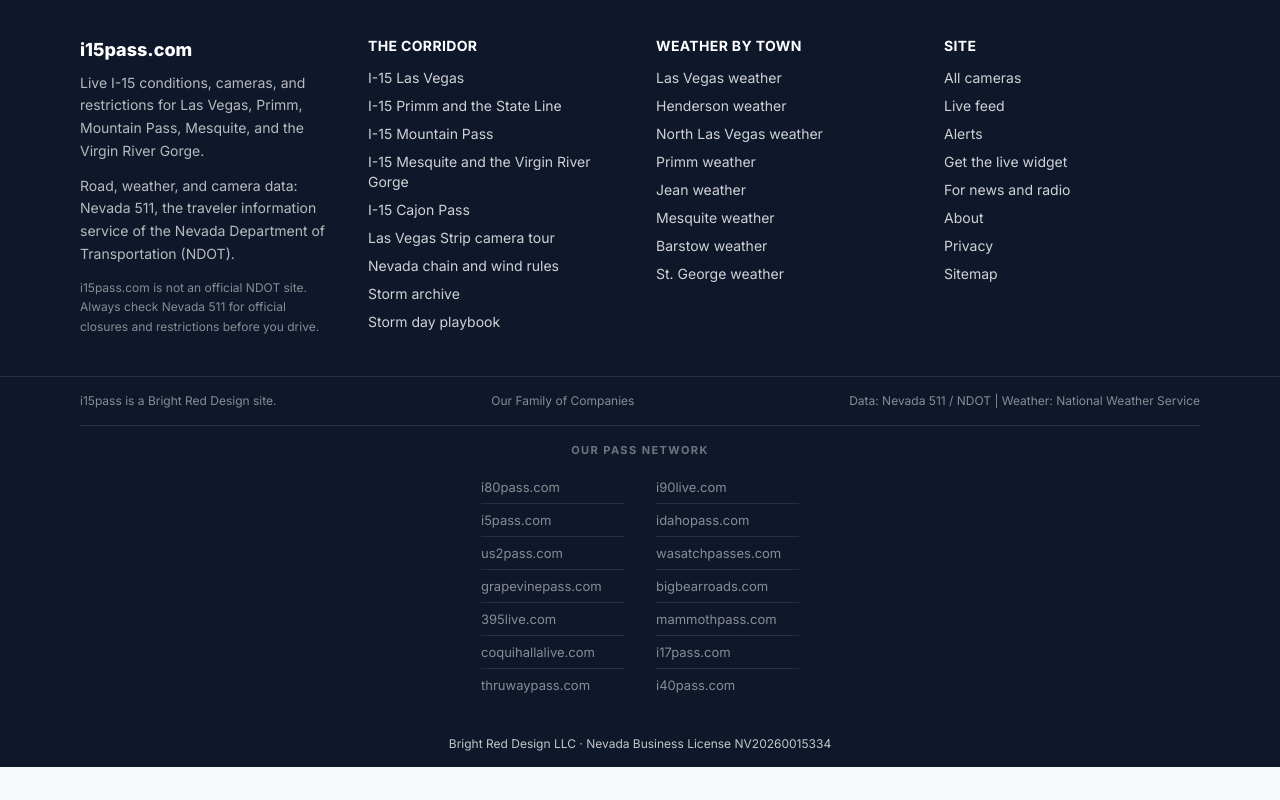
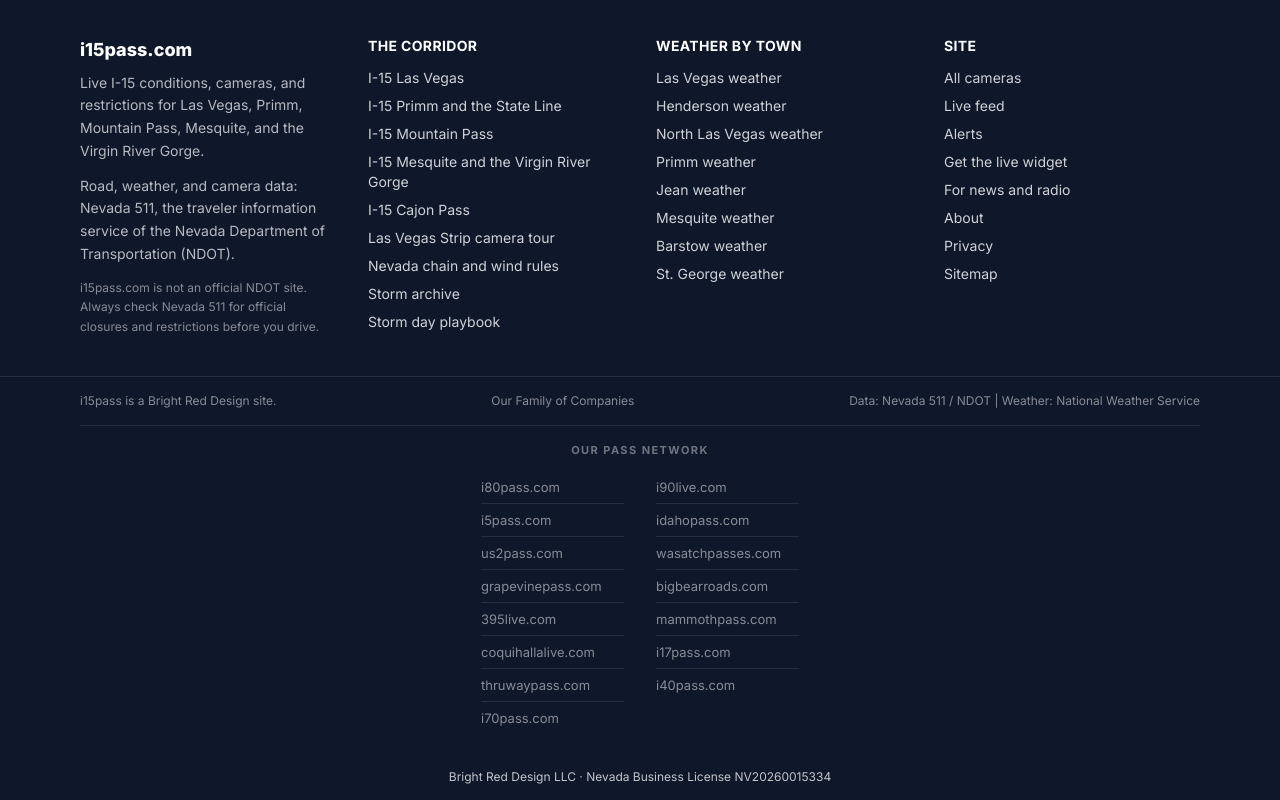
Before and after one commit to i80pass/i15pass, a Next.js app: page / in a window 1280 px wide. Shown: the part 3902-4702 px from the top of the page. Before the commit the page ends 4669 px from the top, so only its background shows below. Built offline with nearby package versions, Linux system fonts and the light colour scheme; no server answers.

Commit message:
Add i70pass.com to pass network footer mesh

```diff
--- a/components/Footer.js
+++ b/components/Footer.js
@@ -72,6 +72,7 @@ export default function Footer() {
             <a href="https://i17pass.com" className="block text-[13px] leading-5 py-1.5 text-white/50 hover:text-white transition-colors border-b border-white/10 [&:nth-last-child(-n+2)]:border-b-0">i17pass.com</a>
             <a href="https://thruwaypass.com" className="block text-[13px] leading-5 py-1.5 text-white/50 hover:text-white transition-colors border-b border-white/10 [&:nth-last-child(-n+2)]:border-b-0">thruwaypass.com</a>
             <a href="https://i40pass.com" className="block text-[13px] leading-5 py-1.5 text-white/50 hover:text-white transition-colors border-b border-white/10 [&:nth-last-child(-n+2)]:border-b-0">i40pass.com</a>
+            <a href="https://i70pass.com" className="block text-[13px] leading-5 py-1.5 text-white/50 hover:text-white transition-colors border-b border-white/10 [&:nth-last-child(-n+2)]:border-b-0">i70pass.com</a>
           </div>
         </div>
       </div>
```
